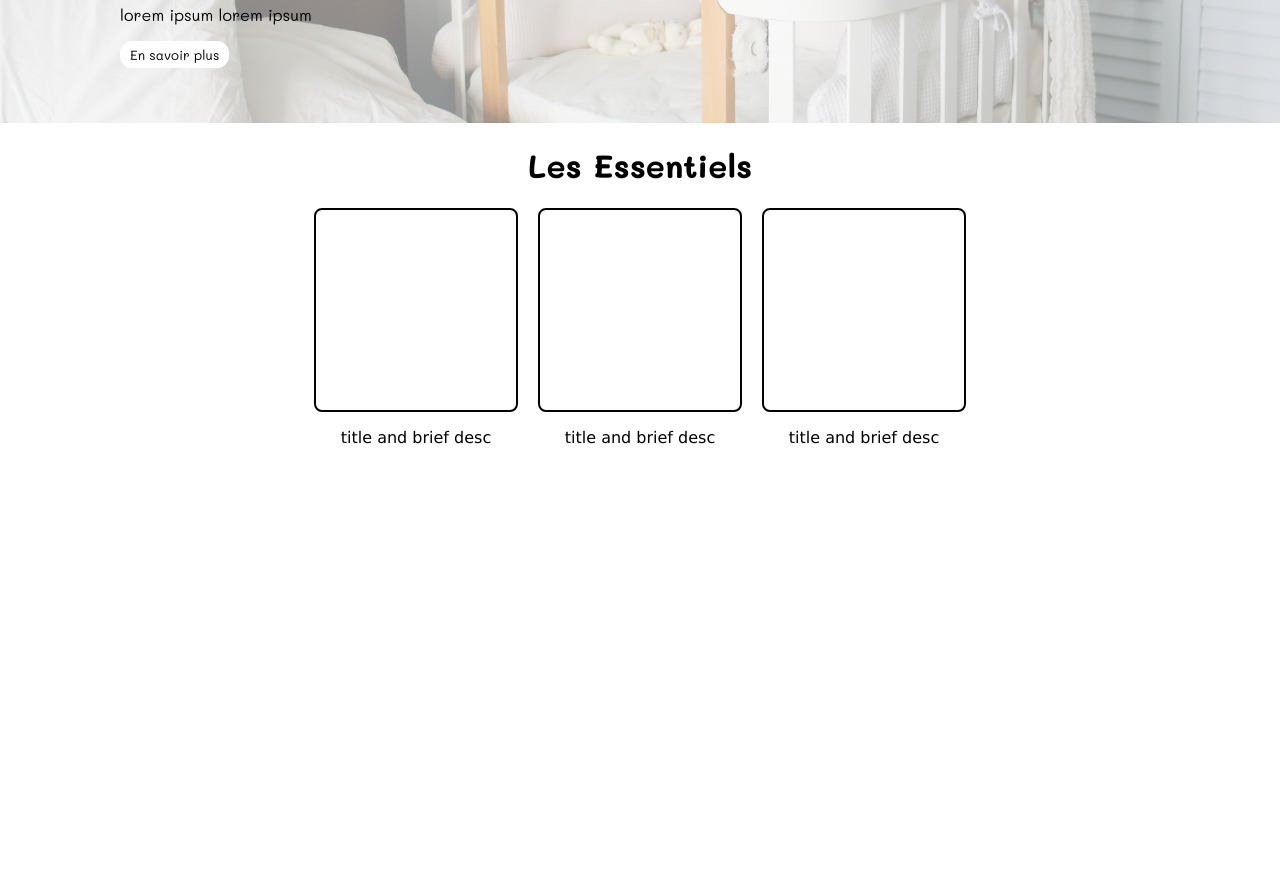
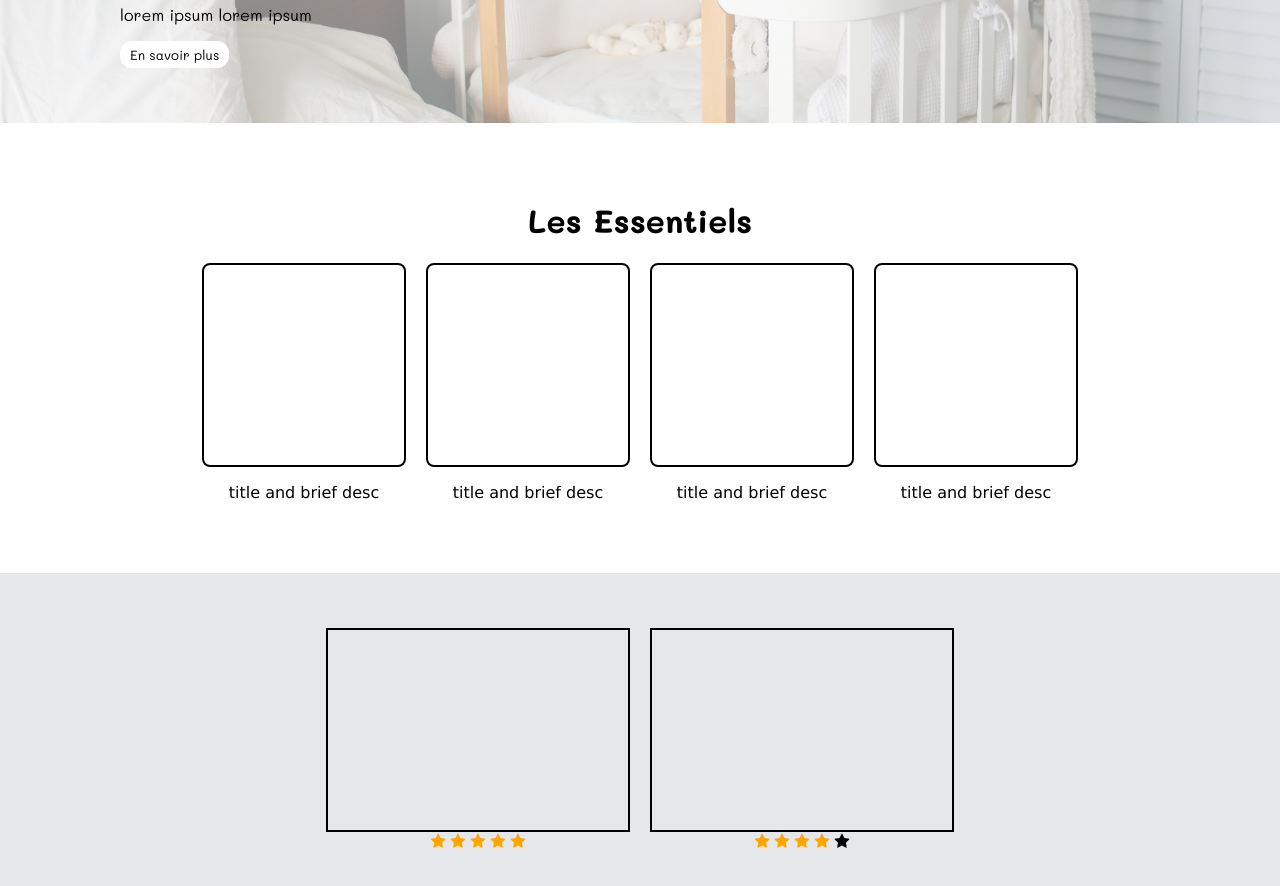
Before and after one commit to zguessous/bientotaumonde, a plain HTML site: page index.html in a window 1280 px wide. Shown: the part 320-1206 px from the top of the page. Before the commit the page ends 800 px from the top, so only its background shows below. Drawn offline with Linux system fonts and the light colour scheme.

Commit message:
third section

```diff
--- a/index.html
+++ b/index.html
@@ -6,6 +6,7 @@
     <meta name="viewport" content="width=device-width, initial-scale=1.0">
     <title>Bientot Au Monde</title>
     <link rel="stylesheet" href="style.css">
+    <link rel="stylesheet" href="https://cdnjs.cloudflare.com/ajax/libs/font-awesome/4.7.0/css/font-awesome.min.css">
     <style>
         @import url('https://fonts.googleapis.com/css2?family=Mali:ital,wght@0,200;0,300;0,400;0,500;0,600;0,700;1,200;1,300;1,400;1,500;1,600;1,700&display=swap');
     </style>
@@ -58,10 +59,35 @@
                 <div class="img-box"></div>
                 <p>title and brief desc</p>
             </div>
+            <div class="card">
+                <div class="img-box"></div>
+                <p>title and brief desc</p>
+            </div>
         </div>
     </div>
 
     <div class="reviews">
+
+        <div class="card">
+            <div class="review"></div>
+            <div class="rating">
+                <span class="fa fa-star checked"></span>
+                <span class="fa fa-star checked"></span>
+                <span class="fa fa-star checked"></span>
+                <span class="fa fa-star checked"></span>
+                <span class="fa fa-star checked"></span>
+            </div>
+        </div>
+        <div class="card">
+            <div class="review"></div>
+            <div class="rating">
+                <span class="fa fa-star checked"></span>
+                <span class="fa fa-star checked"></span>
+                <span class="fa fa-star checked"></span>
+                <span class="fa fa-star checked"></span>
+                <span class="fa fa-star"></span>
+            </div>
+        </div>
 
     </div>
 
--- a/style.css
+++ b/style.css
@@ -58,6 +58,7 @@ body {
     display: flex;
     flex-direction: column;
     align-items: center;
+    padding: 55px 0px;
 }
 .prod-title{
     font-family: 'Mali', cursive, sans-serif;
@@ -79,7 +80,22 @@ body {
 }
 .reviews {
     display: flex;
+    gap: 20px;
+    align-items: center;
+    justify-content: center;
+    padding: 55px 0px;
+    background-color: #E5E7EB;
 }
+
+.review {
+    /* do shadowed boxes*/
+    border: 2px solid black;
+    width: 300px;
+    height: 200px;
+}
+.checked {
+    color: orange;
+  }
 .cta {
     display: flex;
 }
```
